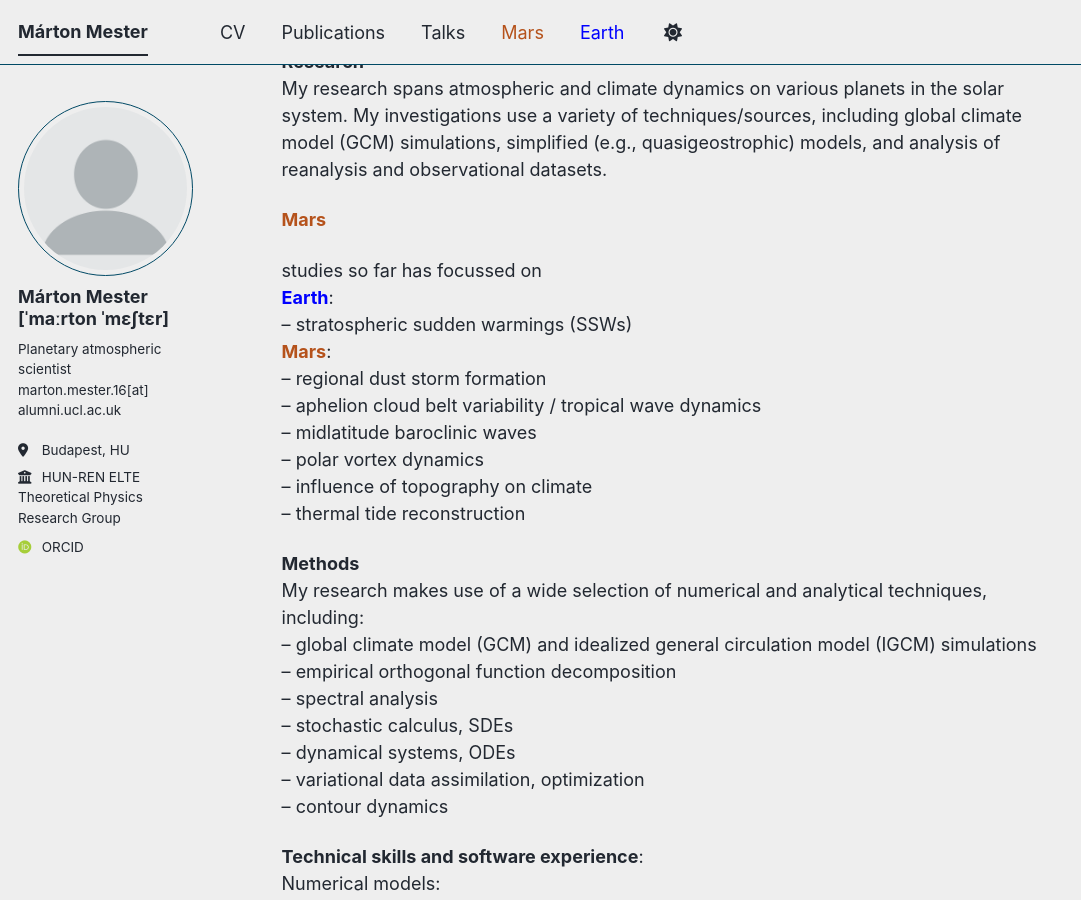
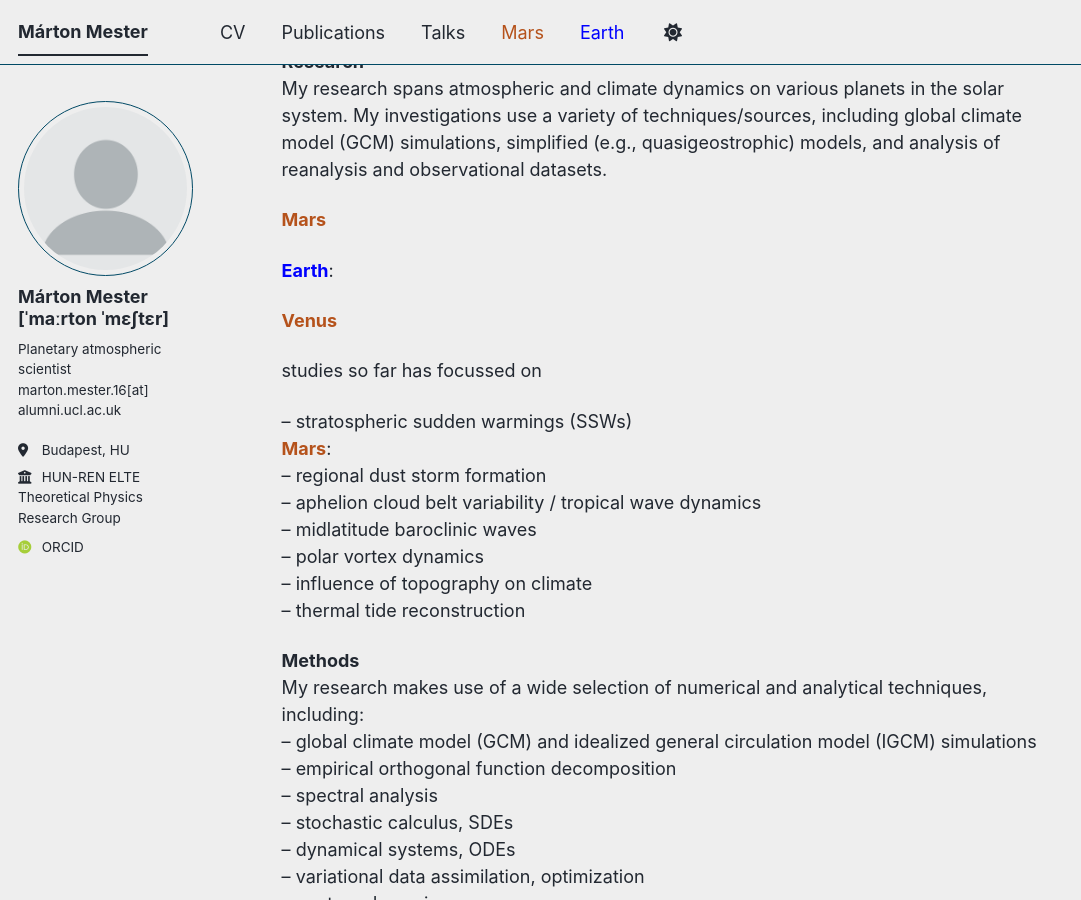
Before and after one commit to thengc6369/thengc6369.github.io, a Jekyll site: the page built from _pages/about.md, in a window 1280 px wide and 900 px high, scrolled down 702 px. Shown: the whole window, without its empty margins (0-1081 px from the left). Built offline with Jekyll 4.4.1, drawn with Linux system fonts in a browser that asks for light colours; some web fonts are replaced; a script bundle is joined from its source files by our own code; library files that are not in the unit come from our copies.

Commit message:
Update about.md

```diff
--- a/_pages/about.md
+++ b/_pages/about.md
@@ -26,9 +26,15 @@ My research spans atmospheric and climate dynamics on various planets in the sol
 
 <span style="color: #b5521b;"> <b> Mars</b></span>
 
+<span style="color: blue;"> <b> Earth</b></span>: <br>
+
+
+<span style="color: #b5521b;"> <b> Venus</b></span>
+
+
 
 studies so far has focussed on <br>
-<span style="color: blue;"> <b> Earth</b></span>: <br>
+
 &ndash; stratospheric sudden warmings (SSWs) <br>
 <span style="color: #b5521b;"> <b> Mars</b></span>: <br>
 &ndash; regional dust storm formation <br>
```
